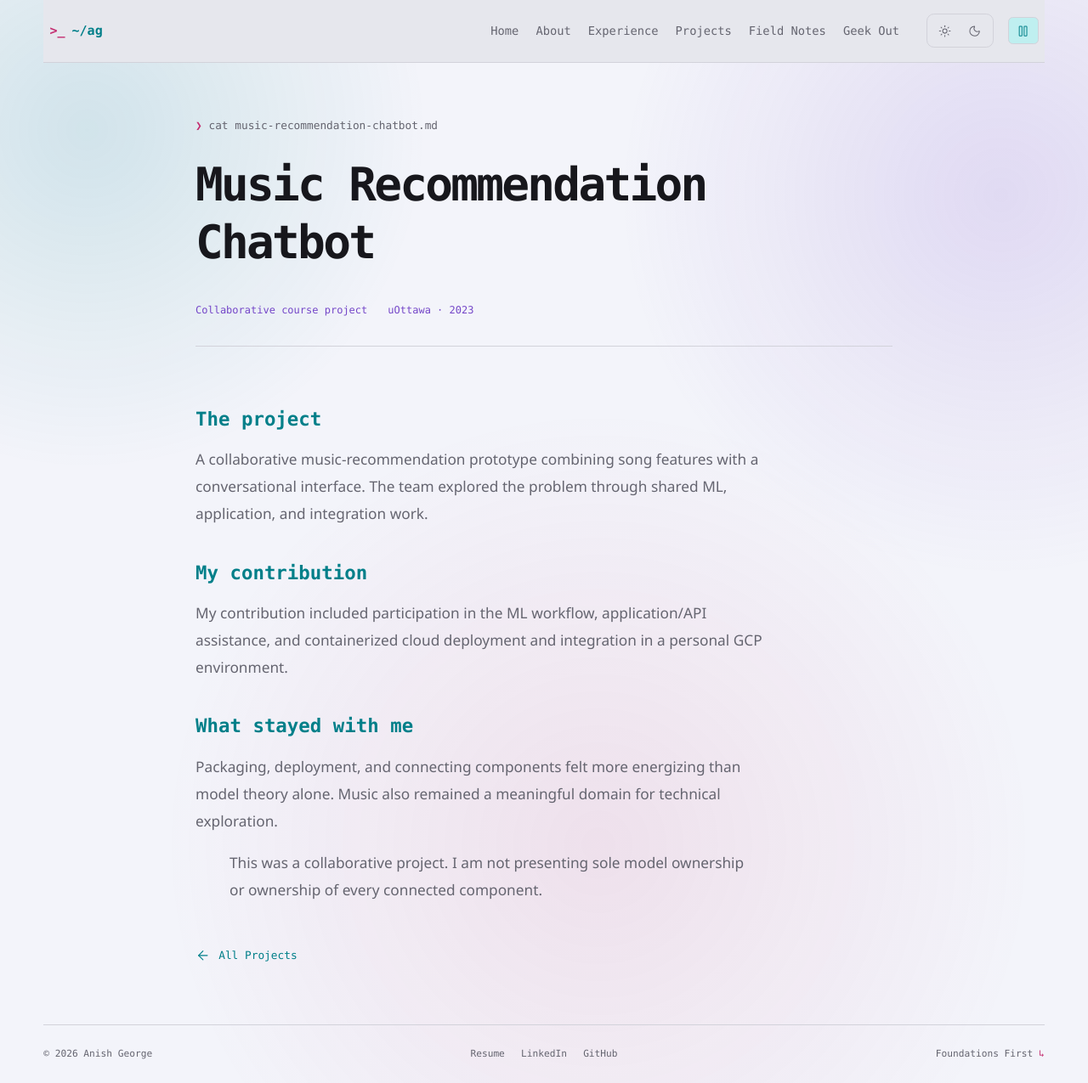
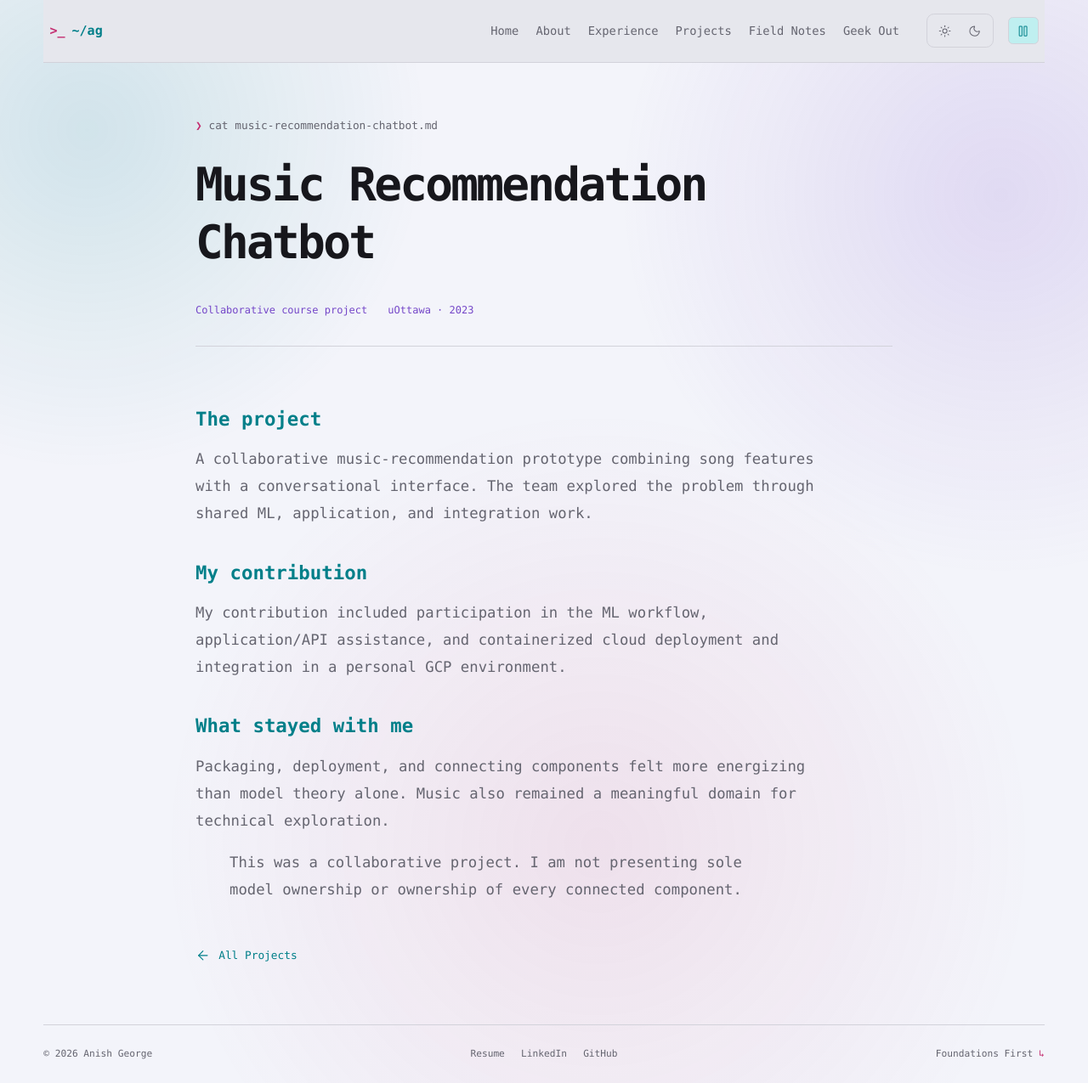
Before and after one commit to ANISHG-26/ANISHG-26.github.io, a Jekyll site: the page built from _projects/music-recommendation-chatbot.md, in a window 1280 px wide and 1275 px high. Shown: the whole window at 85% size. Built offline with Jekyll 4.4.1, drawn with Linux system fonts in a browser that asks for light colours; nearby versions of some CDN libraries.

Commit message:
refine: unify markdown detail typography

```diff
--- a/assets/css/portfolio.css
+++ b/assets/css/portfolio.css
@@ -288,7 +288,7 @@ svg { width: 1.1rem; height: 1.1rem; flex: 0 0 auto; }
 .post-intro .command-line { overflow-wrap: anywhere; }
 .post-meta { display: flex; gap: 1.5rem; color: var(--muted-foreground); font: .75rem/1.6 var(--font-code); }
 .post-meta span { color: var(--purple); }
-.post-content { padding-block: 2rem; max-width: 70ch; font-size: 1.08rem; line-height: 1.85; }
+.post-content { padding-block: 2rem; max-width: 70ch; font-family: var(--font-code); font-size: 1.08rem; line-height: 1.85; }
 .post-content > p:first-child { font-size: 1.4rem; color: var(--foreground); }
 .post-content h2 { margin-top: 2.4rem; font-size: 1.4rem; color: var(--cyan); }
 .post-content p { color: var(--muted-foreground); }
```
